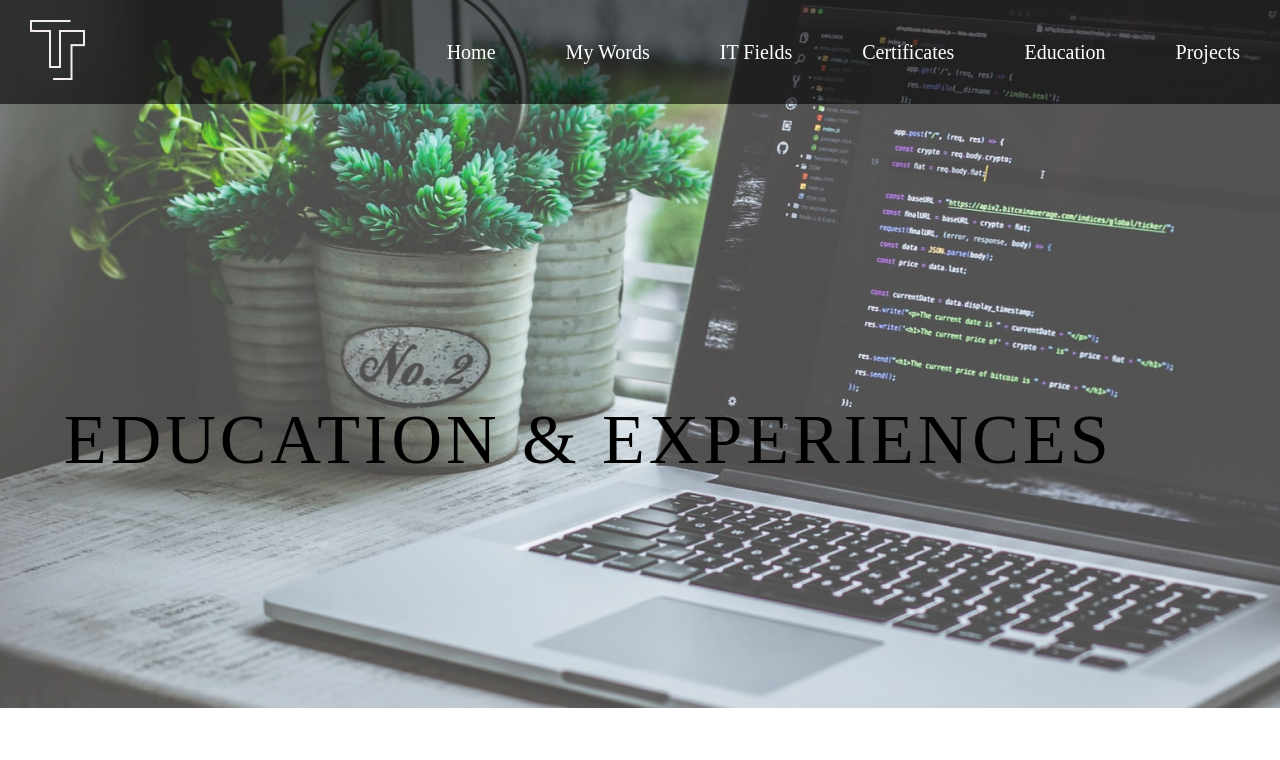
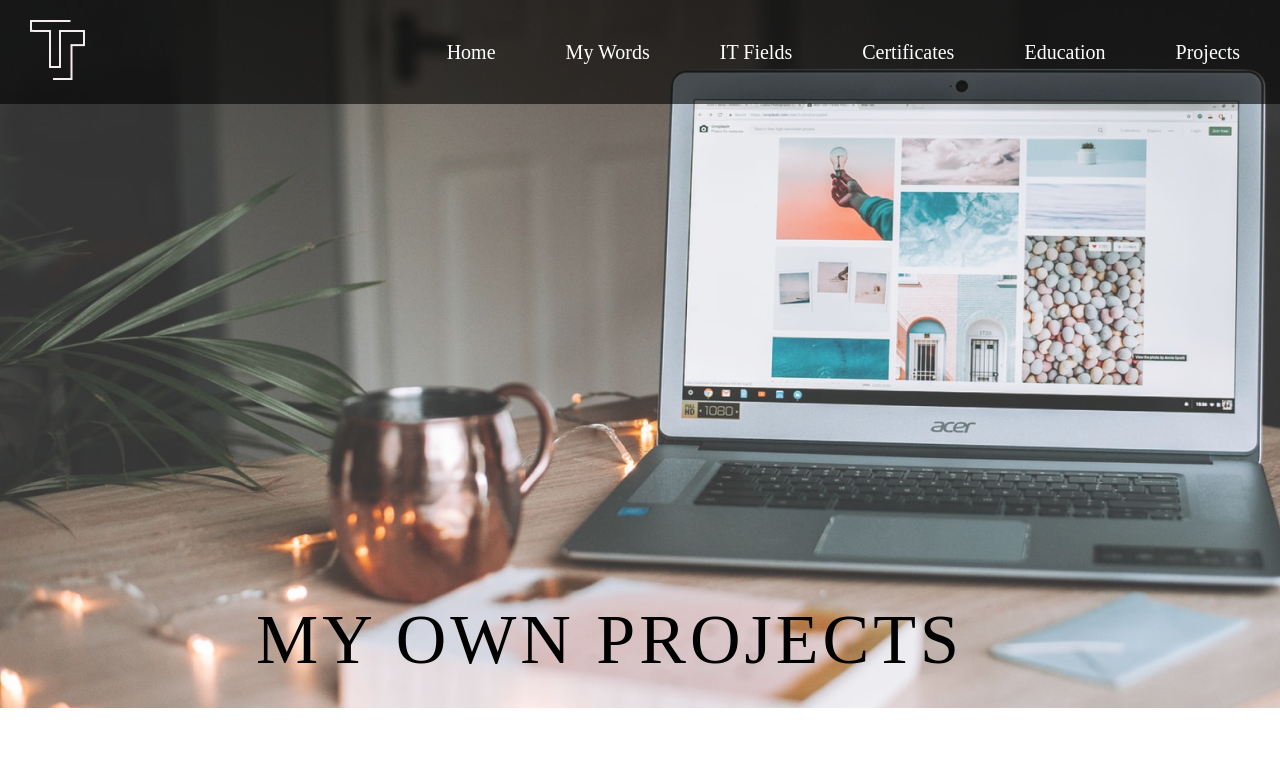
Before and after one commit to tramtran0497/Portfolio-CV-Official, a React (Create React App) app: page / in a window 1280 px wide. Shown: the top 760 px of the page. Built offline with nearby package versions, Linux system fonts and the light colour scheme.

Commit message:
Background Projects Page

```diff
--- a/src/App.tsx
+++ b/src/App.tsx
@@ -8,6 +8,7 @@ import logo from './images/logo.png';
 import { Container, Header, Logo, Footer, Copy, Contact, ContactTitle, Button, Input, Social, SocialItem } from './appStyles';
 import { FaDocker, FaGithub, FaLinkedin, FaLocationArrow } from "react-icons/fa";
 import ItFields from './Pages/ItFields';
+import Projects from './Pages/Projects';
 
 const App: React.FunctionComponent = () => {
 
@@ -28,7 +29,8 @@ const App: React.FunctionComponent = () => {
       {/* <MyWords/> */}
       {/* <ItFields listFrontEnd={listFE} listBackEnd={listBE} listDevOp={listDevOp} listOthers={listOthers}/> */}
       {/* <Certificate/> */}
-      <Education/>
+      {/* <Education/> */}
+      <Projects/>
       <Footer>
         <Copy>
           copyright © 2022 . Tram Tran
--- /dev/null
+++ b/src/Pages/Projects.tsx
@@ -0,0 +1,16 @@
+import React from 'react';
+import {Container, Title, TitleWrapper} from '../styles/ProjectsStyles';
+
+type ProjectsProps = {
+
+};
+
+const Projects: React.FunctionComponent<ProjectsProps> = () => (
+    <Container>
+        <TitleWrapper>
+            <Title>MY OWN PROJECTS</Title>
+        </TitleWrapper>
+    </Container>
+);
+
+export default Projects;
--- /dev/null
+++ b/src/styles/ProjectsStyles.tsx
@@ -0,0 +1,29 @@
+import styled from 'styled-components';
+import projectsBg from '../images/projectdBg.png';
+
+export const Container = styled.div`
+    width: 100vw;
+    height: max-content;
+    display: flex;
+    flex-direction: column;
+    justify-content: center;
+`
+
+export const TitleWrapper = styled.div`
+    width: 100vw;
+    height: 89vh;
+    text-align: center;
+    background-image: url(${projectsBg});
+    background-repeat: no-repeat;
+    opacity: 1;
+    overflow: hidden;
+`
+
+export const Title = styled.h1`
+    position: absolute;
+    top: 75%;
+    left: 20%;
+    font-size: 70px;
+    font-weight: 300;
+    letter-spacing: 4px;
+`
```
Also changed, not shown: src/images/projectdBg.png (added).
